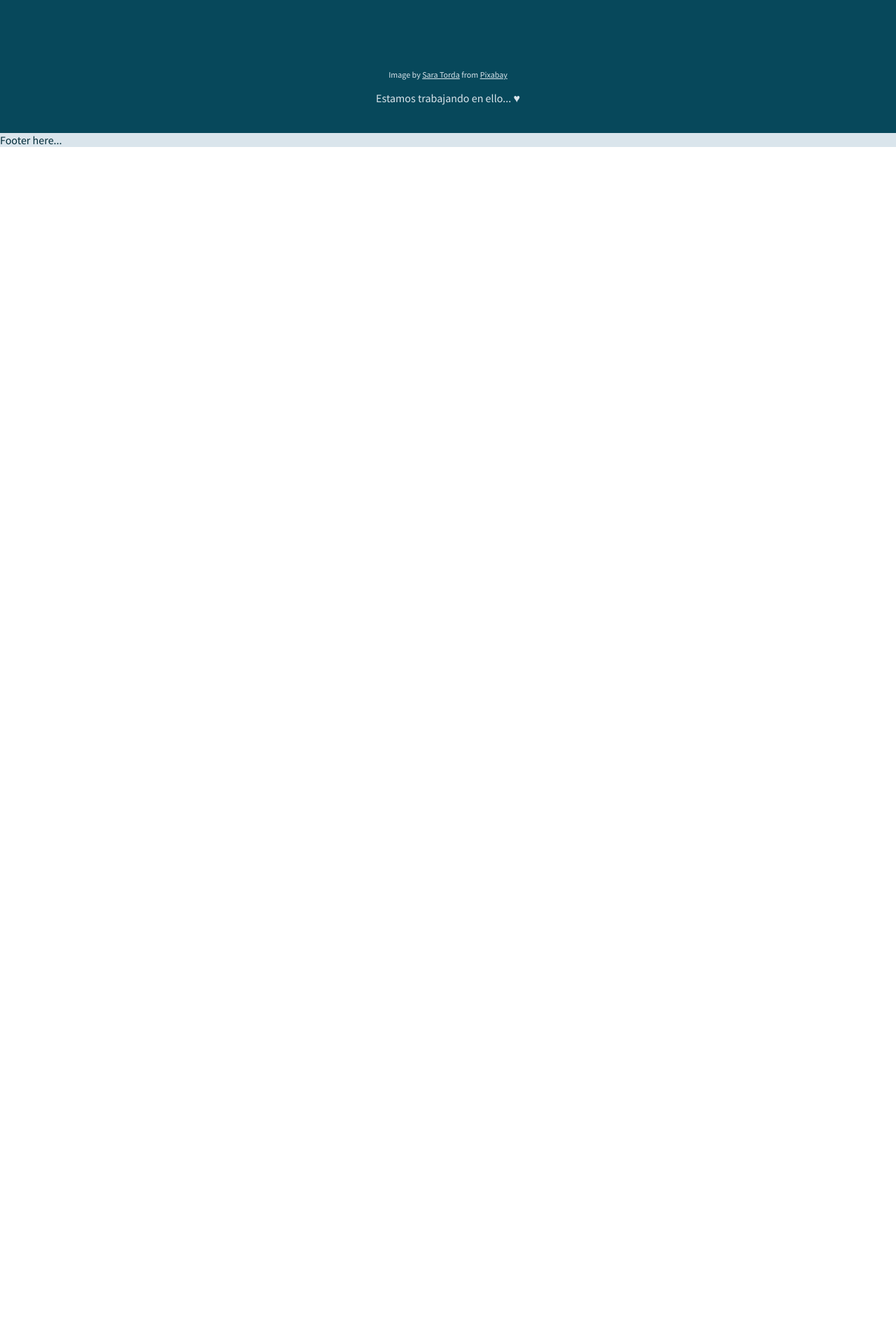
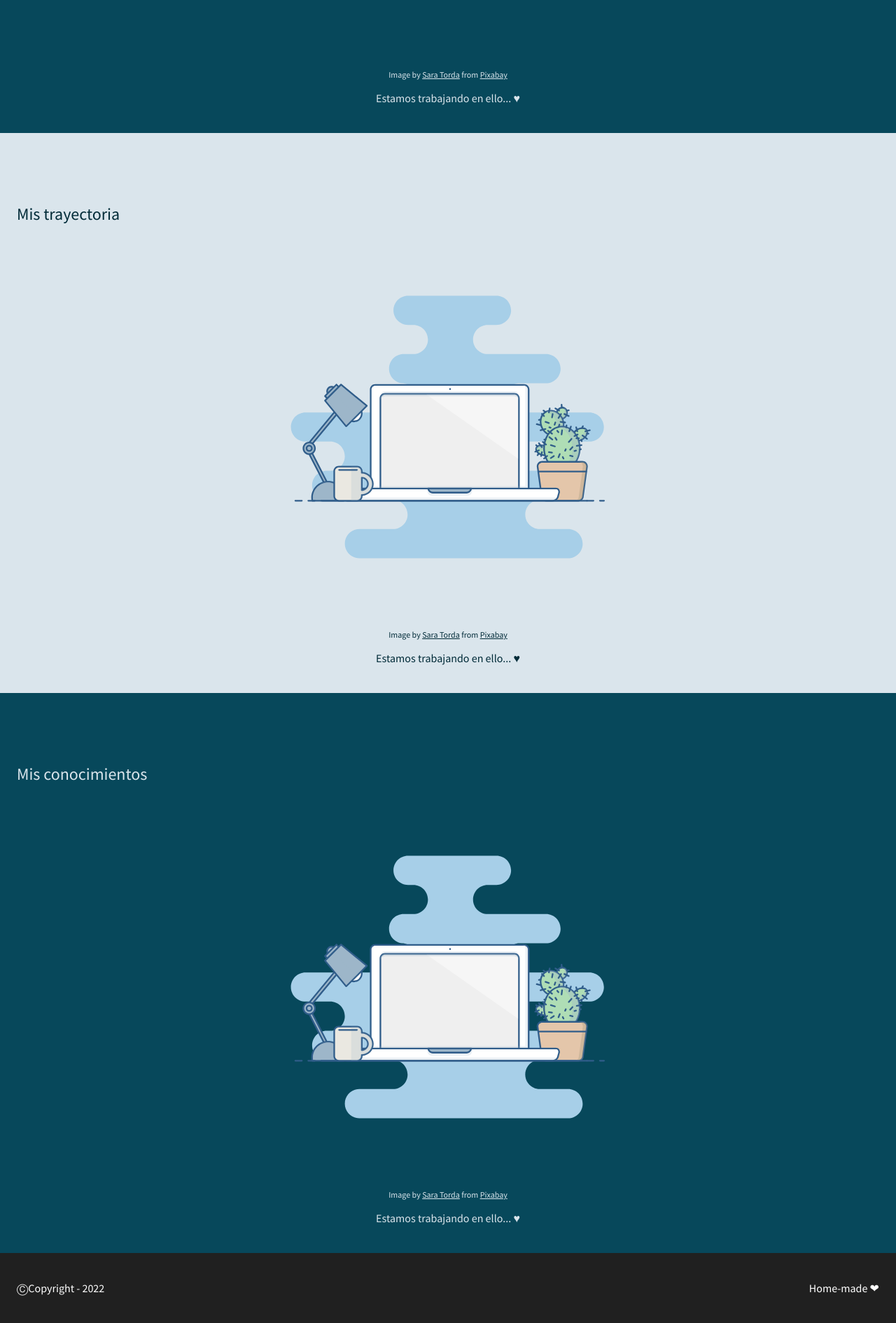
Before and after one commit to Noelia-F/my-page, a React (Create React App) app: page / in a window 1280 px wide. Shown: the part 1410-3300 px from the top of the page at 70% size. Before the commit the page ends 1620 px from the top, so only its background shows below. Built offline with nearby package versions, Linux system fonts and the light colour scheme.

Commit message:
add: structure sections

```diff
--- a/src/App.tsx
+++ b/src/App.tsx
@@ -1,8 +1,11 @@
 import React, {useState} from 'react';
 import './App.css';
+import Footer from './components/Footer/Footer';
 import Header from './components/Header/Header';
+import Career from './pages/Career/Career';
+import Knowledge from './pages/Knowledge/Knowledge';
 import Principal from './pages/Principal/Principal';
-import Projects from './pages/projects/Projects';
+import Projects from './pages/Projects/Projects';
 import { NAV_LINKS } from './shared/constants';
 
 function App() {
@@ -18,9 +21,9 @@ function App() {
       <Header links={links} onChangeMode={changeMode} />
       <Principal/>
       <Projects/>
-      <footer>
-        Footer here...
-      </footer>
+      <Career />
+      <Knowledge />
+      <Footer />
     </div>
   );
 }
--- /dev/null
+++ b/src/components/Footer/Footer.css
@@ -0,0 +1,9 @@
+.App-footer {
+  box-sizing: border-box;
+  display: flex;
+  align-items: center;
+  justify-content: space-between;
+  background-color: #202020;
+  color: white;
+  padding: 24px;
+}
--- /dev/null
+++ b/src/components/Footer/Footer.tsx
@@ -0,0 +1,13 @@
+import React from 'react';
+import './Footer.css';
+
+const Footer: React.FunctionComponent = () => {
+  return (
+    <footer className='App-footer'>
+      <p>ⒸCopyright - 2022</p>
+      <p>Home-made 	&#10084;</p>
+    </footer>
+  );
+}
+
+export default Footer;
--- /dev/null
+++ b/src/pages/Career/Career.tsx
@@ -0,0 +1,16 @@
+import React from 'react';
+import './Career.css';
+import {ReactComponent as Working} from '../../icons/working.svg';
+
+const Career: React.FunctionComponent = () => {
+  return (
+    <section className="App-section">
+      <h2 className="App-subtitle">Mis trayectoria</h2>
+      <Working />
+      <span className='App-notes'>Image by <a className='App-link' href='https://pixabay.com/users/sara_torda-888816/?utm_source=link-attribution&amp;utm_medium=referral&amp;utm_campaign=image&amp;utm_content=2298286'>Sara Torda</a> from <a className='App-link' href='https://pixabay.com//?utm_source=link-attribution&amp;utm_medium=referral&amp;utm_campaign=image&amp;utm_content=2298286'>Pixabay</a></span>
+      <p className='App-description'>Estamos trabajando en ello... &#9829;</p>
+    </section>
+  );
+}
+
+export default Career;
--- /dev/null
+++ b/src/pages/Knowledge/Knowledge.tsx
@@ -0,0 +1,16 @@
+import React from 'react';
+import './Knowledge.css';
+import {ReactComponent as Working} from '../../icons/working.svg';
+
+const Knowledge: React.FunctionComponent = () => {
+  return (
+    <section className="App-section App-section--contrast">
+      <h2 className="App-subtitle">Mis conocimientos</h2>
+      <Working />
+      <span className='App-notes'>Image by <a className='App-link' href='https://pixabay.com/users/sara_torda-888816/?utm_source=link-attribution&amp;utm_medium=referral&amp;utm_campaign=image&amp;utm_content=2298286'>Sara Torda</a> from <a className='App-link' href='https://pixabay.com//?utm_source=link-attribution&amp;utm_medium=referral&amp;utm_campaign=image&amp;utm_content=2298286'>Pixabay</a></span>
+      <p className='App-description'>Estamos trabajando en ello... &#9829;</p>
+    </section>
+  );
+}
+
+export default Knowledge;
```
Also changed, not shown: src/pages/Career/Career.css (added), src/pages/Knowledge/Knowledge.css (added).
